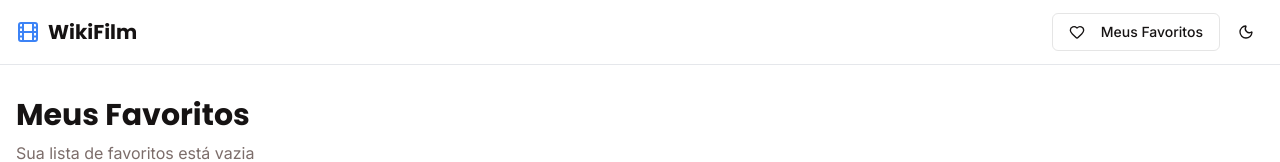
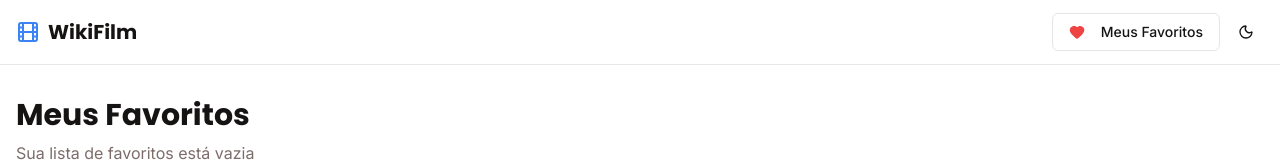
Before and after one commit to Yuri-Diego/wikifilm, a React (Vite) app in the folder client/: page /favorites in a window 1280 px wide. Shown: the top 162 px of the page. Built offline with nearby package versions, Linux system fonts and the light colour scheme; no server answers; a web font is replaced by a local one.

Commit message:
style: feedback de favorites no header

```diff
--- a/client/src/components/Header.jsx
+++ b/client/src/components/Header.jsx
@@ -11,7 +11,9 @@ export default function Header({
   showShareButton = false,
 }) {
   const [isDark, setIsDark] = useState(false);
-  const [, setLocation] = useLocation();
+  const [location, setLocation] = useLocation();
+
+  const isFavoritesPage = location === "/favorites";
 
   useEffect(() => {
     const isDarkMode = document.documentElement.classList.contains("dark");
@@ -65,10 +67,15 @@ export default function Header({
             variant="outline"
             size="default"
             onClick={onFavoritesClick}
-            className="relative"
+            className="relative group"
             data-testid="button-favorites"
           >
-            <Heart className="w-4 h-4 mr-2" />
+            <Heart
+              className={`w-4 h-4 mr-2 transition-colors ${isFavoritesPage
+                ? "text-red-500 fill-red-500"
+                : "text-muted-foreground group-hover:text-red-400 group-hover:fill-red-400"
+                }`}
+            />
             Meus Favoritos
             {favoritesCount > 0 && (
               <Badge
```
